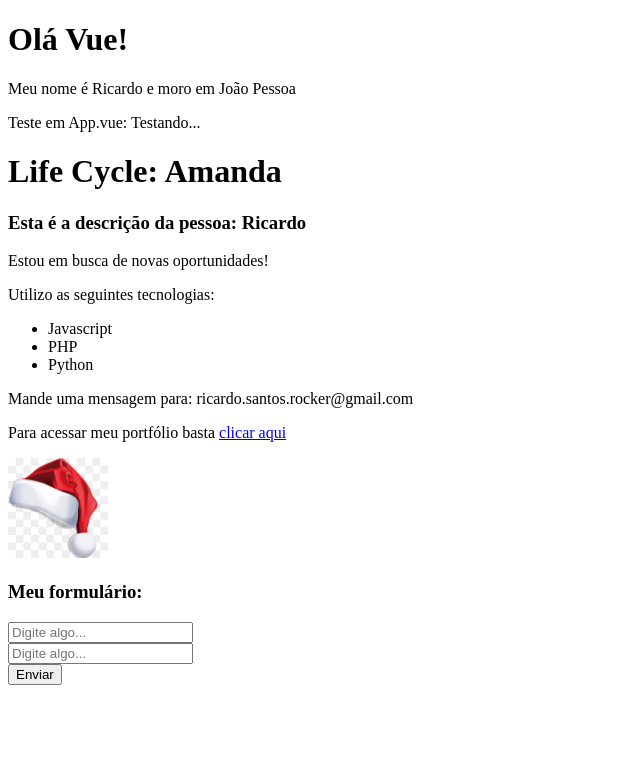
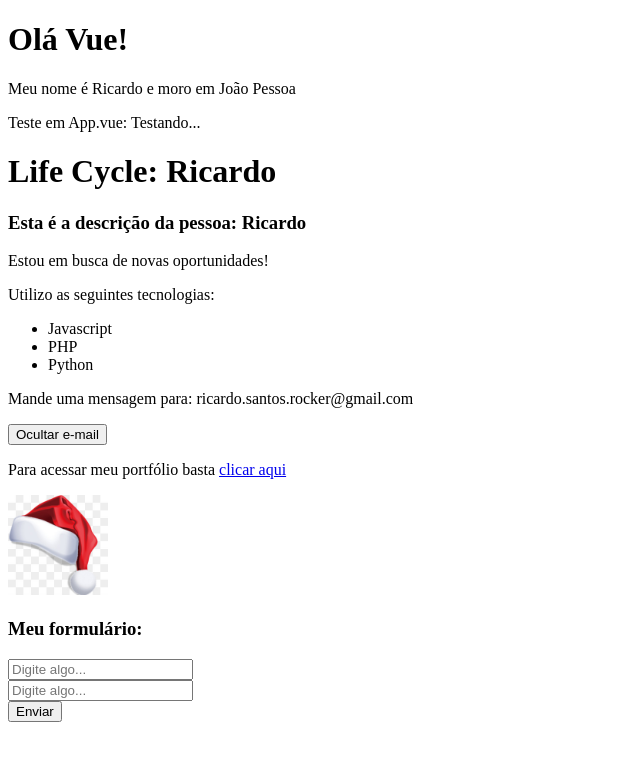
Before and after one commit to ricardorocker/vue3-learning, a Vue app in the folder 02_projeto_vue/: page / in a window 1280 px wide. Shown: the top 760 px of the page, without its empty margins (0-640 px from the left). Built offline with nearby package versions, Linux system fonts and the light colour scheme.

Commit message:
Métodos

```diff
--- a/02_projeto_vue/src/components/Info.vue
+++ b/02_projeto_vue/src/components/Info.vue
@@ -9,6 +9,7 @@
             <li>Python</li>
         </ul>
         <p v-show="showEmail">Mande uma mensagem para: {{ email }}</p>
+        <button @click="handleViewEmail">{{textEmailButton}}</button>
         <p>Para acessar meu portfólio basta <a v-bind:href="urlPortfolio" target="blank">clicar aqui</a></p>
         <Image />
     </div>
@@ -24,7 +25,15 @@ export default {
             isWorking: false,
             showEmail: true,
             email: 'ricardo.santos.rocker@gmail.com',
-            urlPortfolio: 'http://www.google.com.br/'
+            urlPortfolio: 'http://www.google.com.br/',
+            textEmailButton: 'Ocultar e-mail'
+        }
+    },
+    methods: {
+        handleViewEmail() {
+            this.showEmail = !this.showEmail
+
+            !this.showEmail ? this.textEmailButton = 'Mostrar email' : this.textEmailButton = 'Ocultar email'
         }
     }
 }
--- a/02_projeto_vue/src/components/LifeCycle.vue
+++ b/02_projeto_vue/src/components/LifeCycle.vue
@@ -9,19 +9,26 @@ export default {
     name: 'Life-cycle',
     data() {
         return {
-            name: "Ricardo"
+            name: "Amanda"
         }
     },
     created() {
         setTimeout(() => {
             this.name = "Petrucia"
         }, 1000);
+        this.testFunction();
 
     },
     mounted() {
         setTimeout(() => {
-            this.name = "Amanda"
+            this.name = "Ricardo"
         }, 2000);
+        this.testFunction();
+    },
+    methods: {
+        testFunction() {
+            console.log("Executed!");
+        }
     }
 }
 </script>
```
